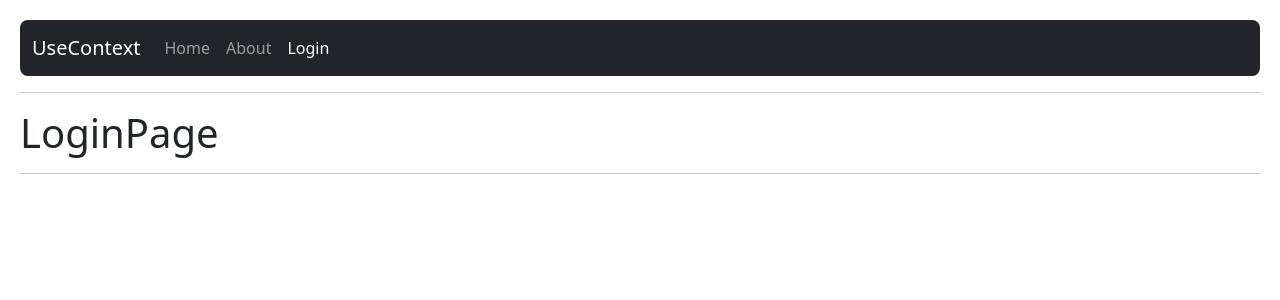
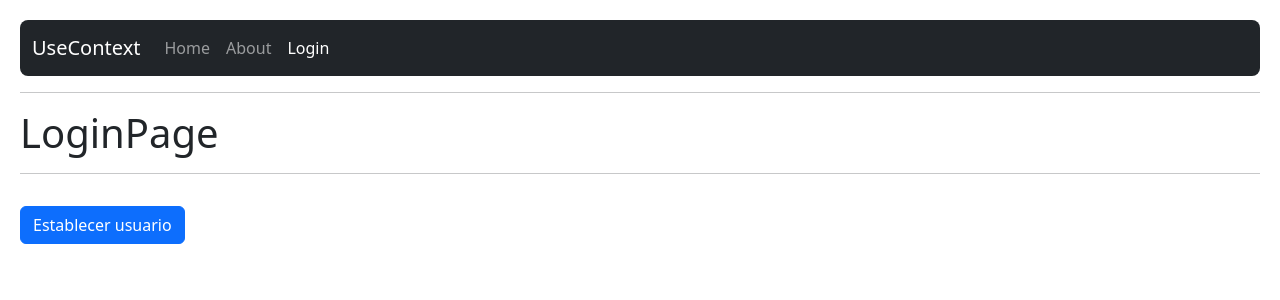
Before and after one commit to dgutierrez21/React-De-cero-a-experto-Hooks-y-MERN-, a React (Vite) app in the folder 05-hooks-app/: page /login in a window 1280 px wide. Shown: the top 300 px of the page. Built offline with nearby package versions, Linux system fonts and the light colour scheme.

Commit message:
useContext

```diff
--- a/05-hooks-app/src/10-useContext/HomePage.jsx
+++ b/05-hooks-app/src/10-useContext/HomePage.jsx
@@ -1,8 +1,16 @@
+import { useContext } from "react";
+import { UserContext } from "./context/UserContext";
+
 export const HomePage = () => {
+  const { user } = useContext(UserContext);
   return (
     <>
-      <h1>HomePage</h1>
+      <h1>
+        HomePage <small>{user?.nombre}</small>
+      </h1>
       <hr />
+
+      <pre>{JSON.stringify(user, null, 3)}</pre>
     </>
   );
 };
--- a/05-hooks-app/src/10-useContext/LoginPage.jsx
+++ b/05-hooks-app/src/10-useContext/LoginPage.jsx
@@ -1,8 +1,25 @@
+import { useContext } from "react";
+import { UserContext } from "./context/UserContext";
+
 export const LoginPage = () => {
+  const { user, setUser } = useContext(UserContext);
+  console.log({ user, setUser });
+
   return (
     <>
       <h1>LoginPage</h1>
       <hr />
+
+      <pre>{JSON.stringify(user, null, 3)}</pre>
+
+      <button
+        className="btn btn-primary"
+        onClick={() =>
+          setUser({ id: 123, nombre: "Pedro Perez", email: "pedro@pedro.com" })
+        }
+      >
+        Establecer usuario
+      </button>
     </>
   );
 };
--- a/05-hooks-app/src/10-useContext/context/UserProvider.jsx
+++ b/05-hooks-app/src/10-useContext/context/UserProvider.jsx
@@ -1,14 +1,16 @@
+import { useState } from "react";
 import { UserContext } from "./UserContext";
 
-const user = {
-  nombre: "Pedro Pedro",
-  id: 34,
-  email: "pedro@pedro.com",
-};
+// const user = {
+//   nombre: "Pedro Pedro",
+//   id: 34,
+//   email: "pedro@pedro.com",
+// };
 
 export const UserProvider = ({ children }) => {
+  const [user, setUser] = useState();
   return (
-    <UserContext.Provider value={{ mensaje: "Hola Mundo", user }}>
+    <UserContext.Provider value={{ user, setUser }}>
       {children}
     </UserContext.Provider>
   );
```
